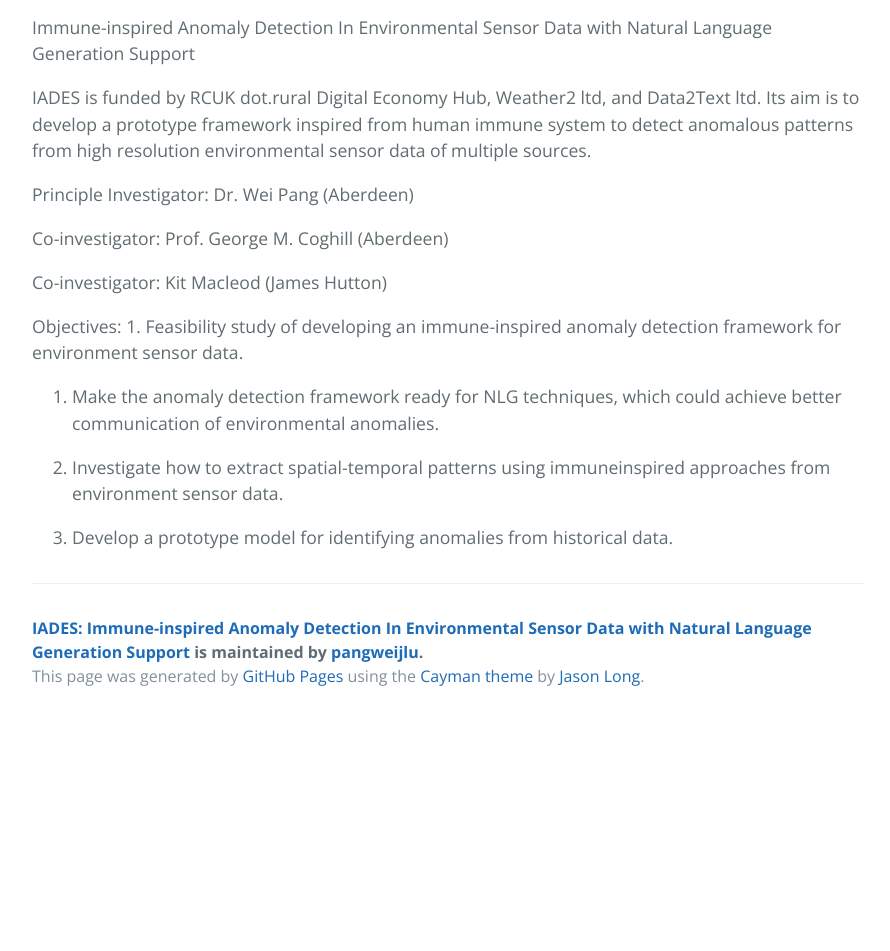
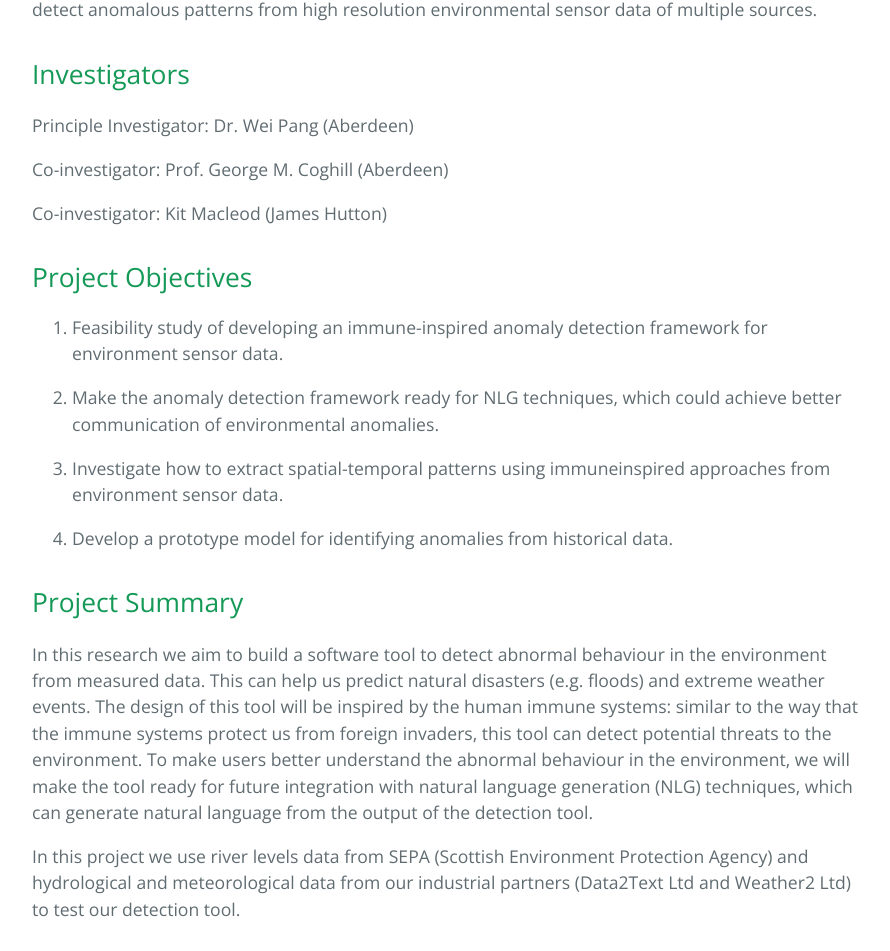
Before and after one commit to pangweijlu/IADES, a plain HTML site: page index.html in a window 1280 px wide. Shown: the part 705-1656 px from the top of the page, without its empty margins (192-1082 px from the left). Before the commit the page ends 1425 px from the top, so only its background shows below. Drawn offline with nearby package versions, Linux system fonts and the light colour scheme.

Commit message:
Create gh-pages branch via GitHub

```diff
--- a/index.html
+++ b/index.html
@@ -12,19 +12,17 @@
   <body>
     <section class="page-header">
       <h1 class="project-name">IADES: Immune-inspired Anomaly Detection In Environmental Sensor Data with Natural Language Generation Support</h1>
-      <h2 class="project-tagline">Immune-inspired Anomaly Detection In Environmental Sensor Data with Natural Language Generation Support</h2>
+      <h2 class="project-tagline">Funded by RCUK dot.rural Digital Economy Hub, Weather2 ltd, and Data2Text ltd</h2>
       <a href="https://github.com/pangweijlu/IADES" class="btn">View on GitHub</a>
       <a href="https://github.com/pangweijlu/IADES/zipball/master" class="btn">Download .zip</a>
       <a href="https://github.com/pangweijlu/IADES/tarball/master" class="btn">Download .tar.gz</a>
     </section>
 
     <section class="main-content">
-      <h1>
-<a id="iades" class="anchor" href="#iades" aria-hidden="true"><span class="octicon octicon-link"></span></a>IADES</h1>
+      <p>IADES is a partnership project funded by RCUK dot.rural Digital Economy Hub, Weather2 ltd, and Data2Text ltd. Its aim is to develop a prototype framework inspired from human immune system to detect anomalous patterns from high resolution environmental sensor data of multiple sources. </p>
 
-<p>Immune-inspired Anomaly Detection In Environmental Sensor Data with Natural Language Generation Support</p>
-
-<p>IADES is funded by RCUK dot.rural Digital Economy Hub, Weather2 ltd, and Data2Text ltd. Its aim is to develop a prototype framework inspired from human immune system to detect anomalous patterns from high resolution environmental sensor data of multiple sources. </p>
+<h2>
+<a id="investigators" class="anchor" href="#investigators" aria-hidden="true"><span class="octicon octicon-link"></span></a>Investigators</h2>
 
 <p>Principle Investigator: Dr. Wei Pang  (Aberdeen)</p>
 
@@ -32,11 +30,12 @@
 
 <p>Co-investigator: Kit Macleod (James Hutton)</p>
 
-<p>Objectives:
-1. Feasibility study of developing an immune-inspired anomaly
-detection framework for environment sensor data.</p>
+<h2>
+<a id="project-objectives" class="anchor" href="#project-objectives" aria-hidden="true"><span class="octicon octicon-link"></span></a>Project Objectives</h2>
 
 <ol>
+<li><p>Feasibility study of developing an immune-inspired anomaly
+detection framework for environment sensor data.</p></li>
 <li><p>Make the anomaly detection framework ready for NLG techniques,
 which could achieve better communication of environmental
 anomalies.</p></li>
@@ -45,6 +44,25 @@ approaches from environment sensor data.</p></li>
 <li><p>Develop a prototype model for identifying anomalies from historical
 data.</p></li>
 </ol>
+
+<h2>
+<a id="project-summary" class="anchor" href="#project-summary" aria-hidden="true"><span class="octicon octicon-link"></span></a>Project Summary</h2>
+
+<p>In this research we aim to build a software tool to detect abnormal behaviour
+in the environment from measured data. This can help us predict natural
+disasters (e.g. floods) and extreme weather events.
+The design of this tool will be inspired by the human immune systems:
+similar to the way that the immune systems protect us from foreign invaders,
+this tool can detect potential threats to the environment. To make users
+better understand the abnormal behaviour in the environment, we will make
+the tool ready for future integration with natural language generation (NLG)
+techniques, which can generate natural language from the output of the
+detection tool.</p>
+
+<p>In this project we use river levels data from SEPA (Scottish Environment
+Protection Agency) and hydrological and meteorological data from our
+industrial partners (Data2Text Ltd and Weather2 Ltd) to test our detection
+tool. </p>
 
       <footer class="site-footer">
         <span class="site-footer-owner"><a href="https://github.com/pangweijlu/IADES">IADES: Immune-inspired Anomaly Detection In Environmental Sensor Data with Natural Language Generation Support</a> is maintained by <a href="https://github.com/pangweijlu">pangweijlu</a>.</span>
```
Also changed, not shown: params.json (+1 -1 lines).
